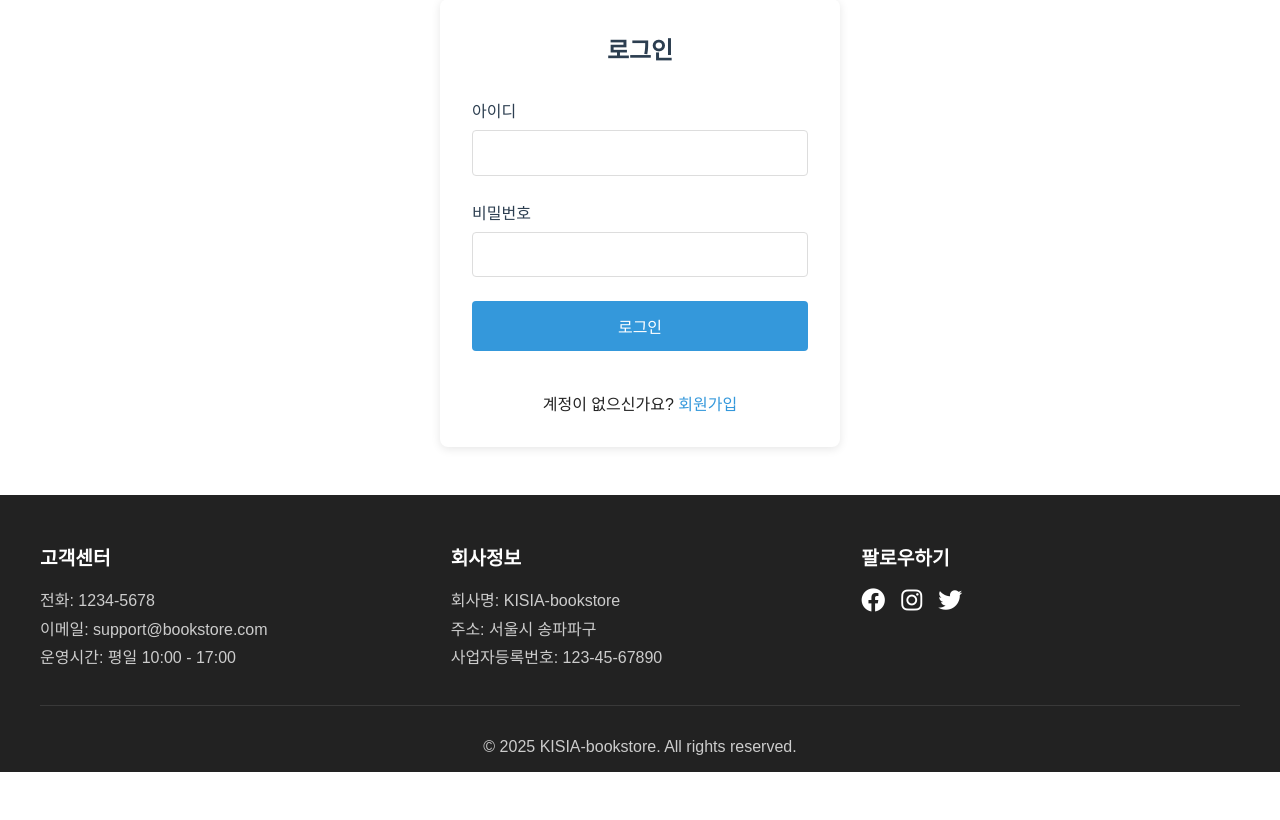
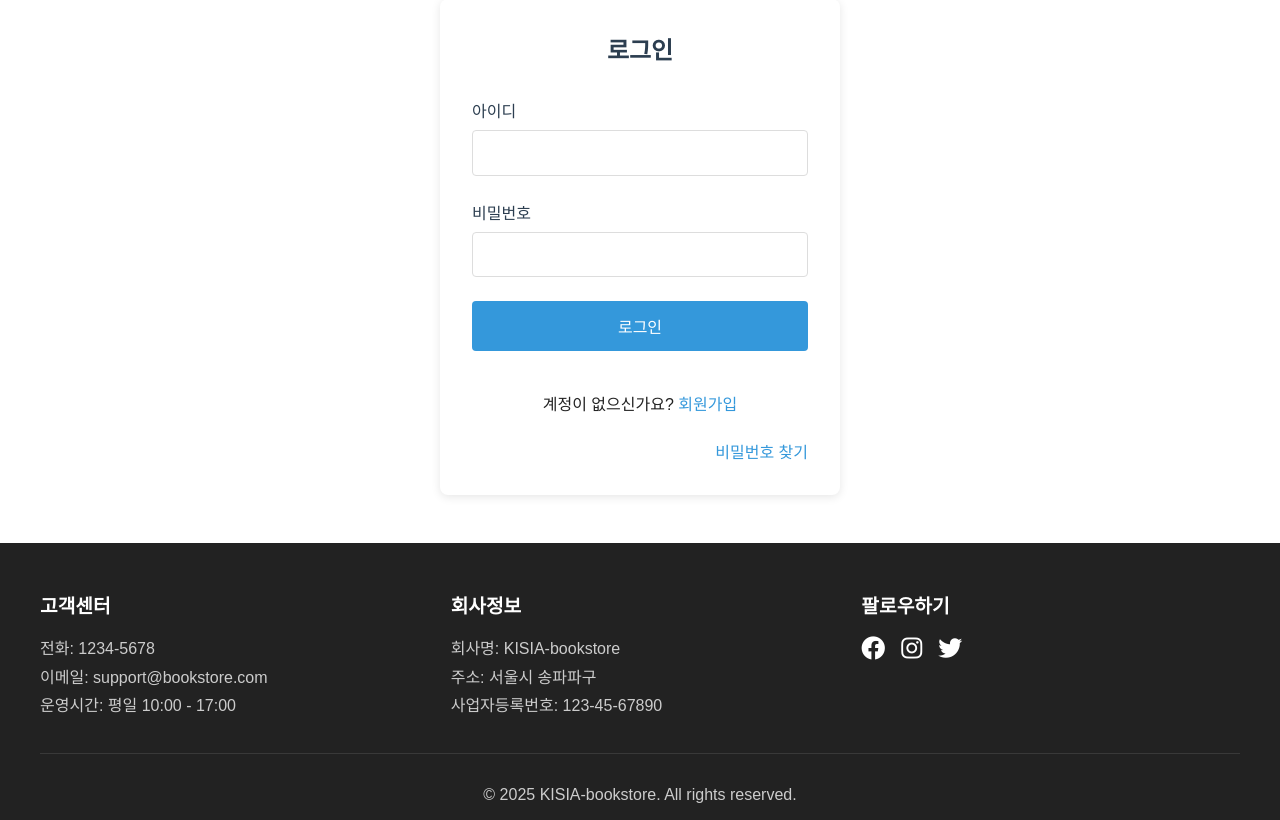
Before and after one commit to kkookiee/kisia_book, a PHP site: page /login.php in a window 1280 px wide. Shown: the part 216-1036 px from the top of the page. Before the commit the page ends 988 px from the top, so only its background shows below. Run offline with PHP 8.4, Linux system fonts and the light colour scheme; data that the repository does not hold is empty.

Commit message:
비밀번호 찾기 추가

```diff
--- a/login.php
+++ b/login.php
@@ -39,6 +39,8 @@ $csrf_token = $_SESSION['csrf_token'];
                 <button type="submit" class="auth-button">로그인</button>
                 <p class="auth-switch">
                     계정이 없으신가요? <a href="signup.php">회원가입</a>
+                                    <div class="form-links">
+                    <a href="password-reset.php">비밀번호 찾기</a>
                 </p>
             </form>
         </div>
```
